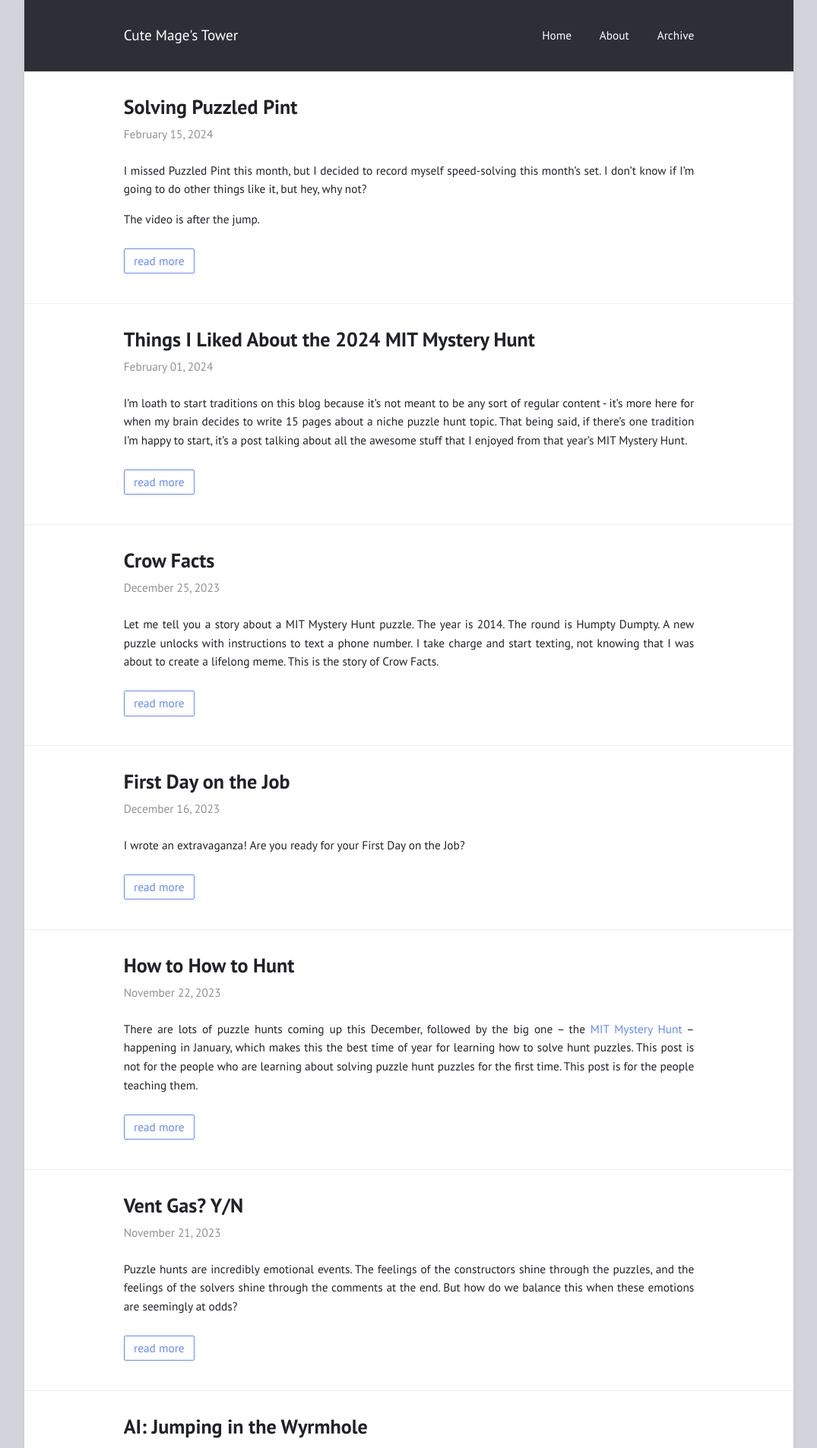
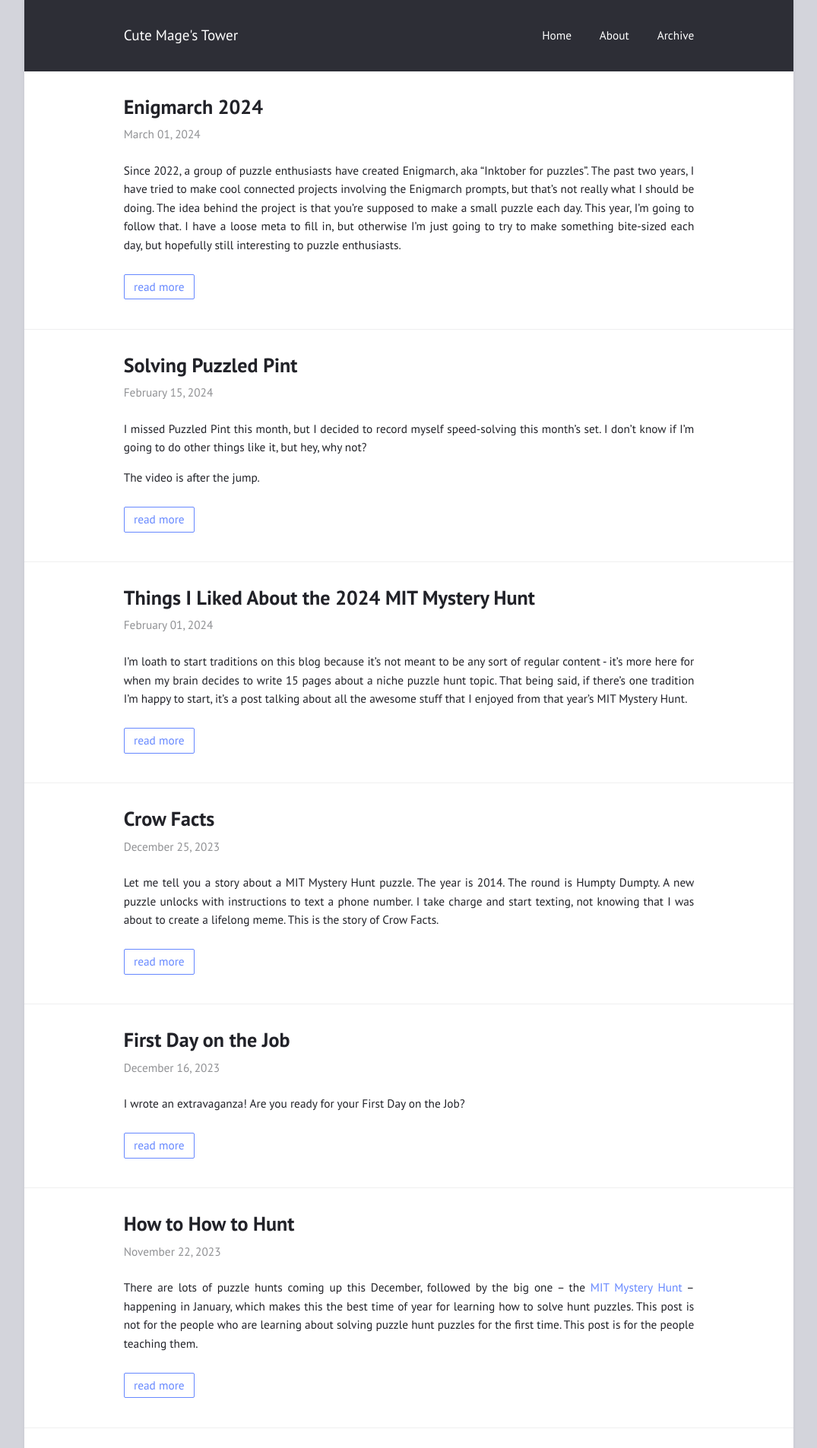
Before and after one commit to imperiosaur/cutemagestower, a Jekyll site: the page built from index.html, in a window 1280 px wide. Shown: the top 1906 px of the page at 76% size, without its empty margins (102-1177 px from the left). Built offline with Jekyll 4.4.1, drawn with Linux system fonts in a browser that asks for light colours.

Commit message:
Enigmarch D1

```diff
--- /dev/null
+++ b/_posts/2024-03-01-enigmarch 2024.md
@@ -0,0 +1,21 @@
+---
+title:  "Enigmarch 2024"
+layout: post
+categories: others
+---
+
+{% include nutshell.html %}
+{% include puzzlejs.html %}
+
+Since 2022, a group of puzzle enthusiasts have created Enigmarch, aka "Inktober for puzzles". The past two years, I have tried to make cool connected projects involving the Enigmarch prompts, but that's not really what I should be doing. The idea behind the project is that you're supposed to make a small puzzle each day. This year, I'm going to follow that. I have a loose meta to fill in, but otherwise I'm just going to try to make something bite-sized each day, but hopefully still interesting to puzzle enthusiasts.
+
+
+A couple notes before we hop in:
+
+I have attempted to provide interactivity when it is easy, and I hope to recreate all the text on the pictures underneath for those that have trouble seeing the image. That being said, the canonical version of the puzzle is the image, and the interactivity is there to help but should not be considered to constrain you.
+
+In addition, I will probably not publish every 24 hours. I'm going to try, but I know that the way my schedule works that I won't be able to do that. Keep checking back periodically!
+
+# The Puzzles
+
+* [Day 1 - Door](../enigmarch24/01door/)
```
Also changed, not shown: counterbalance.html (+7 -5 lines), enigmarch24/01door.md (added, +19 -0 lines), enigmarch24/01door.jpg (added).
